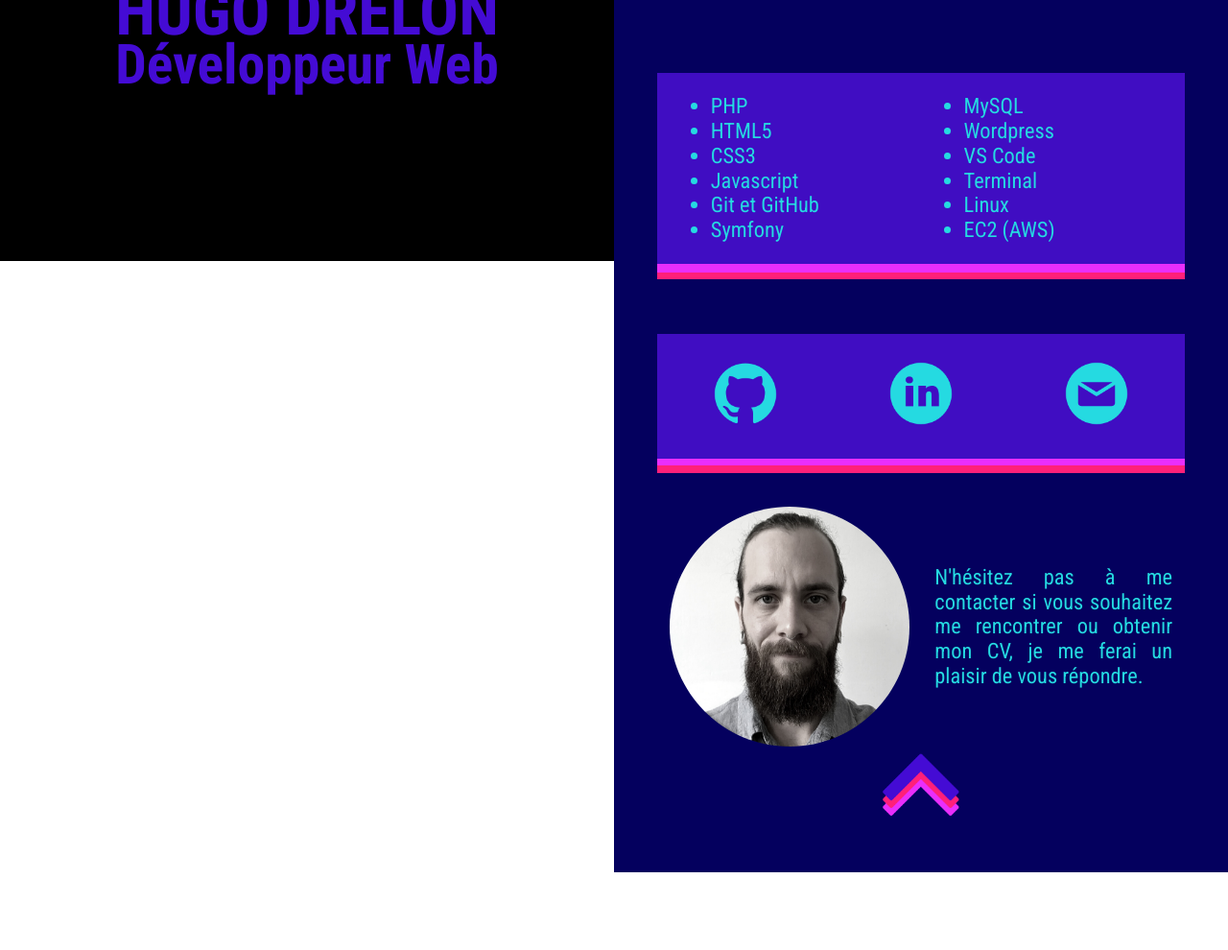
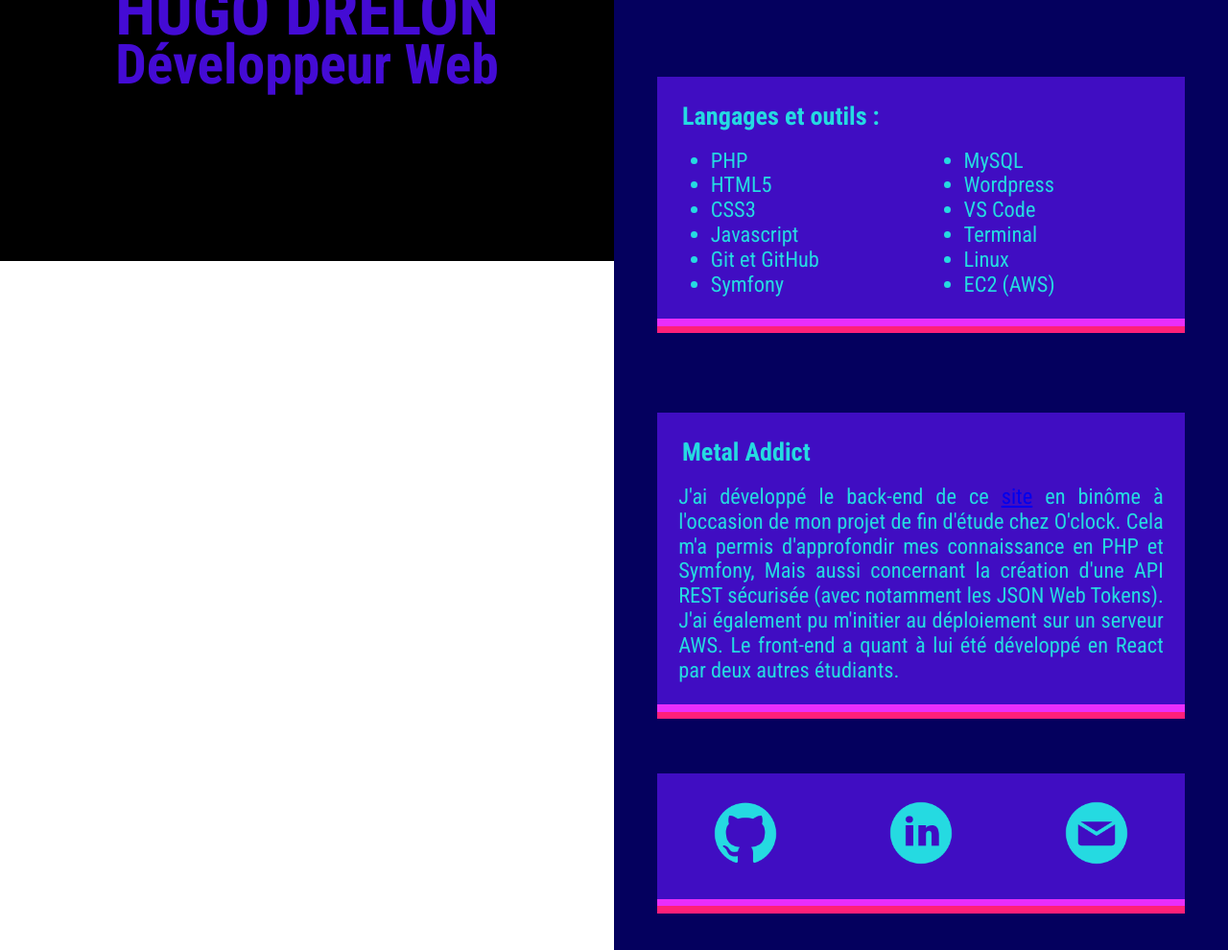
Before and after one commit to Hug0-Drelon/Hug0-Drelon.github.io, a plain HTML site: page index.html in a window 1280 px wide. Shown: the part 528-1518 px from the top of the page at 96% size. Before the commit the page ends 1437 px from the top, so only its background shows below. Drawn offline with Linux system fonts and the light colour scheme.

Commit message:
add projects WIP

```diff
--- a/assets/css/style.css
+++ b/assets/css/style.css
@@ -64,6 +64,7 @@
 .outro {
     justify-content: space-around;
     align-items: center;
+    margin: 2em 0;
 }
 
 .outro_text {
@@ -99,8 +100,12 @@
     margin: 0 1.5em 0 1.5em;
 }
 
-.intro_text, .details_text, .tech_title, .tech_list {
+.intro_text, .details_text, .tech_title, .tech_list, .project_title, .project_text {
     padding: 1em;
+}
+
+.project_title, .tech_title {
+    margin-bottom: -2em;
 }
 
 .button-to-top {
@@ -109,12 +114,12 @@
 
 .button-to-top_icon {
     width: 80px;
-    transition: all 0.15s;
+    transition: all 0.05s;
 }
 
 .button-to-top_icon:hover {
     cursor: pointer;
-    width: 85px;
+    width: 83px;
 }
 
 /*BLOCK STYLE*/
--- a/index.html
+++ b/index.html
@@ -22,8 +22,7 @@
             <section class="block">
                 <div class="block_first_layer intro">
                     <p class="intro_text">
-                        Je suis fraîchement sorti d'une formation intensive en développement
-                        web à l'école O'clock. J'ai maintenant hâte d'entamer cette nouvelle
+                        Je suis fraîchement sorti de la formation intensive <strong class="bold-text">Développeur Fullstack</strong> dispensée par l'école O'clock. J'ai maintenant hâte d'entamer cette nouvelle
                         vie professionnelle afin de mettre à l'épreuve mes compétences et de
                         les faire grandir.
                     </p>
@@ -45,6 +44,9 @@
             </section>
             <section class="block">
                 <div class="block_first_layer tech">
+                    <h3 class="tech_title">
+                        Langages et outils :
+                    </h3>
                     <ul class="tech_list">
                         <li>PHP</li>
                         <li>HTML5</li>
@@ -64,15 +66,31 @@
                 <div class="block_third_layer"></div>
             </section>
             <section class="block">
+                <div class="block_first_layer project">
+                    <h3 class="project_title">
+                        Metal Addict
+                    </h3>
+                    <p class="project_text">
+                        J'ai développé le back-end de ce <a href="http://ec2-54-83-124-217.compute-1.amazonaws.com/">site</a> en binôme à l'occasion de mon projet de fin d'étude chez
+                        <span>O'clock</span>. Cela m'a permis d'approfondir mes connaissance en PHP et Symfony,
+                        Mais aussi concernant la création d'une API REST sécurisée (avec notamment les JSON Web Tokens).
+                        J'ai également pu m'initier au déploiement sur un serveur AWS.
+                        Le front-end a quant à lui été développé en React par deux autres étudiants.
+                    </p>
+                </div>
+                <div class="block_second_layer"></div>
+                <div class="block_third_layer"></div>
+            </section>
+            <section class="block">
                 <div class="block_first_layer social">
                     <div class="social_container">
-                        <a class="social_icon" href="#">
+                        <a class="social_icon" href="https://github.com/Hug0-Drelon" target="-blank">
                             <img src="assets/images/logo_github.png" alt="github logo">
                         </a>
-                        <a class="social_icon" href="#">
+                        <a class="social_icon" href="https://www.linkedin.com/in/hugo-drelon-4a2a05206/" target="-blank">
                             <img src="assets/images/logo_linkedin.png" alt="linkedin logo">
                         </a>
-                        <a class="social_icon" href="#">
+                        <a class="social_icon" href="mailto:hugo.drelon@gmail.com" target="-blank">
                             <img src="assets/images/logo_mail.png" alt="mail logo">
                         </a>
                     </div>
@@ -83,8 +101,7 @@
             <section class="outro">
                 <img class="outro_img" src="assets/images/picture_hugo.png" alt="hugo picture">
                 <p class="outro_text">
-                    N'hésitez pas à me contacter si vous souhaitez me rencontrer
-                    ou obtenir mon CV, je me ferai un plaisir de vous répondre.
+                    N'hésitez pas à me contacter si vous souhaitez me rencontrer, obtenir mon CV ou tout implement échanger, je me ferai un plaisir de vous répondre.
                 </p>
             </section>
             <div class="button-to-top">
```
